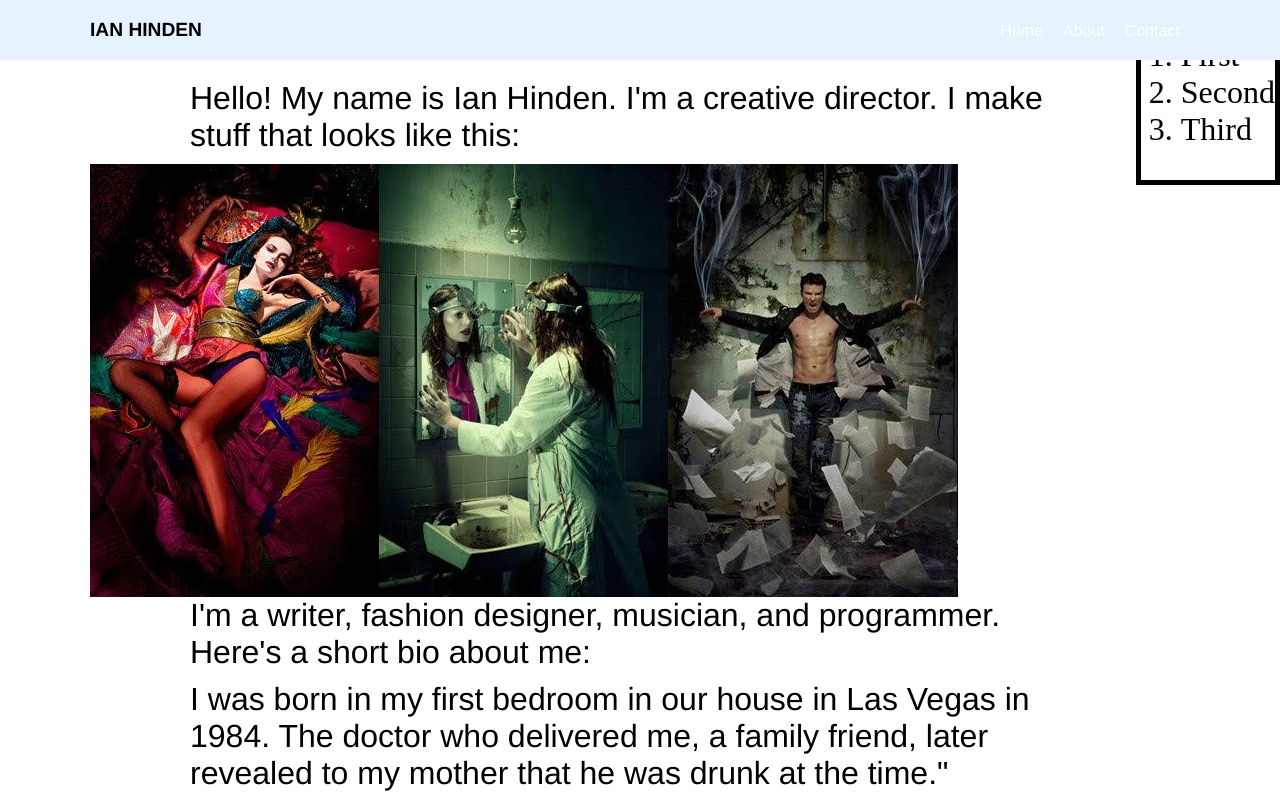
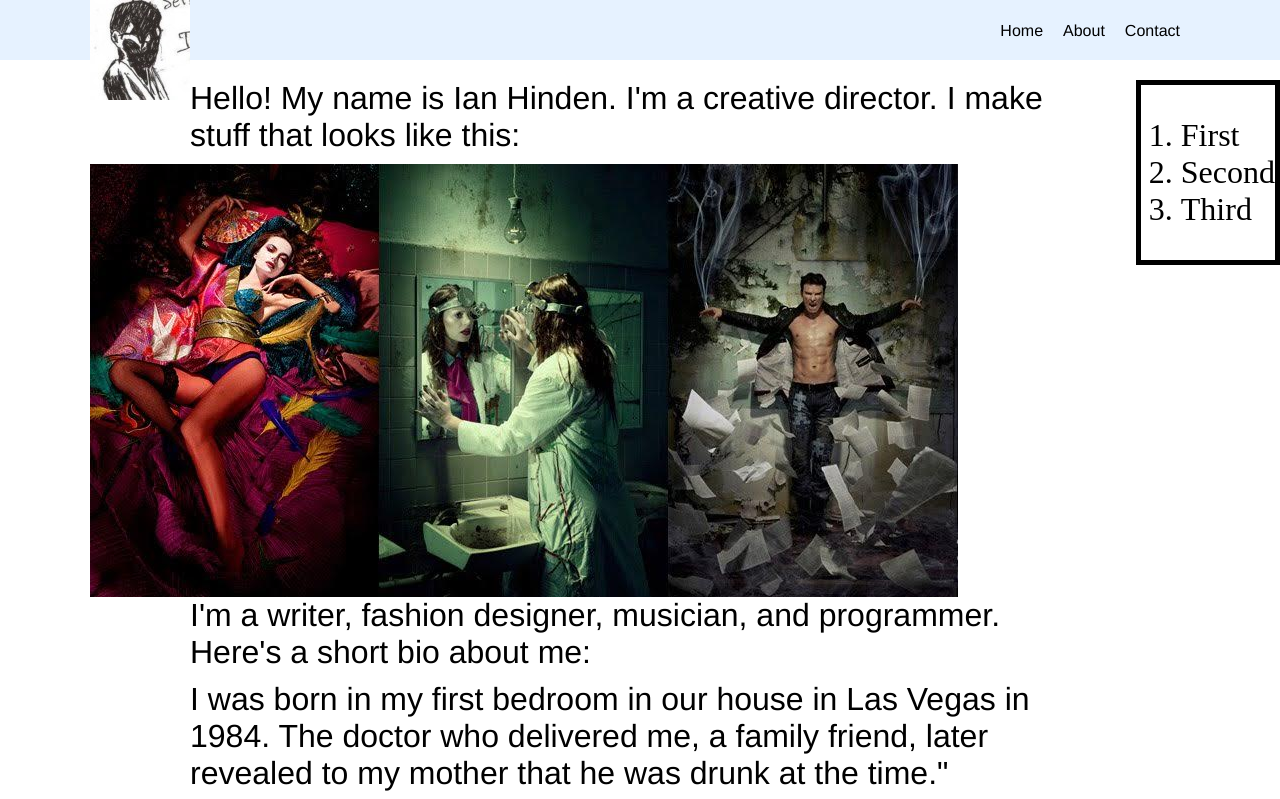
Before and after one commit to IanHinden/IanHinden, a plain HTML site: page index.html in a window 1280 px wide. Shown: the top 799 px of the page. Drawn offline with Linux system fonts and the light colour scheme.

Commit message:
Added Image to Header

```diff
--- a/index.html
+++ b/index.html
@@ -7,7 +7,7 @@
 <body>
 <header id="header">
 	<div class="container">
-		<h1>Ian Hinden</h1>
+		<div><img id="scrollimage" src="images/Profile.jpeg"></div>
 		<nav id="nav">
 			<ul>
 				<li>
@@ -23,6 +23,9 @@
 		</nav>
 	</div>
 </header>
+
+<div class="content">
+
 <div id="sidebar">
 	<ol>
 		<li>First</li>
@@ -31,7 +34,6 @@
 	</ol>
 </div>
 
-<div class="content">
 	<div class="container">
 		<p>Hello! My name is Ian Hinden. I'm a creative director. I make stuff that looks like this:</p>
 
--- a/style.css
+++ b/style.css
@@ -14,6 +14,10 @@ body{
 	width: 100%;
 	height: 60px;
 	line-height: 60px;
+}
+
+.scrollimage {
+
 }
 
 #header h1 {
@@ -54,7 +58,7 @@ body{
 
 #nav ul li a {
 	display: block;
-	color: white;
+	color: black;
 	text-decoration: none;
 	padding: 0 10px;
 }
```
Also changed, not shown: images/Profile.jpeg (added).
